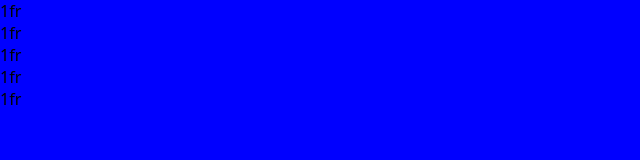
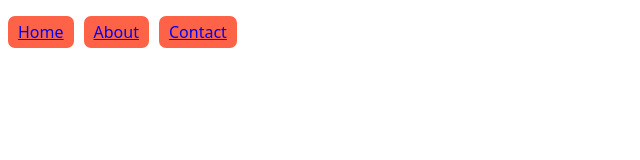
Before and after one commit to chldntjr1321/CSS-Layout-Masterclass, a website built with Vite: page index.html in a window 1280 px wide. Shown: the whole page, without its empty margins (0-640 px from the left). Built offline with nearby package versions, Linux system fonts and the light colour scheme.

Commit message:
Learn Nesting

```diff
--- a/index.html
+++ b/index.html
@@ -7,12 +7,10 @@
     <title>CSS Layout Masterclass</title>
   </head>
   <body>
-    <div class="father">
-      <div class="child">1fr</div>
-      <div class="child">1fr</div>
-      <div class="child">1fr</div>
-      <div class="child">1fr</div>
-      <div class="child">1fr</div>
-    </div>
+    <ul>
+      <li><a href="#">Home</a></li>
+      <li><a href="#">About</a></li>
+      <li><a href="#">Contact</a></li>
+    </ul>
   </body>
 </html>
--- a/styles/style.scss
+++ b/styles/style.scss
@@ -1,10 +1,27 @@
-$bgColor : blue;
+body {
+  font-family: system-ui, -apple-system, BlinkMacSystemFont, 'Segoe UI', Roboto, Oxygen, Ubuntu, Cantarell, 'Open Sans', 'Helvetica Neue', sans-serif;
+}
 
-
-body {
-  background-color: $bgColor;
+ul {
+  list-style-type: none;
   padding: 0;
-  margin: 0;
-  font-family: system-ui, -apple-system, BlinkMacSystemFont, "Segoe UI", Roboto,
-    Oxygen, Ubuntu, Cantarell, "Open Sans", "Helvetica Neue", sans-serif;
+  display: flex;
+  gap: 10px;
+  li {
+    background-color: tomato;
+    color: white;
+    padding: 5px 10px;
+    border-radius: 7px;
+    &:hover {
+      opacity: 0.8;
+      a {
+        color: gray;
+    }
+    a {
+      text-decoration: none;
+      color: white;
+      text-transform: uppercase;
+      }
+    }
+  }
 }
```
